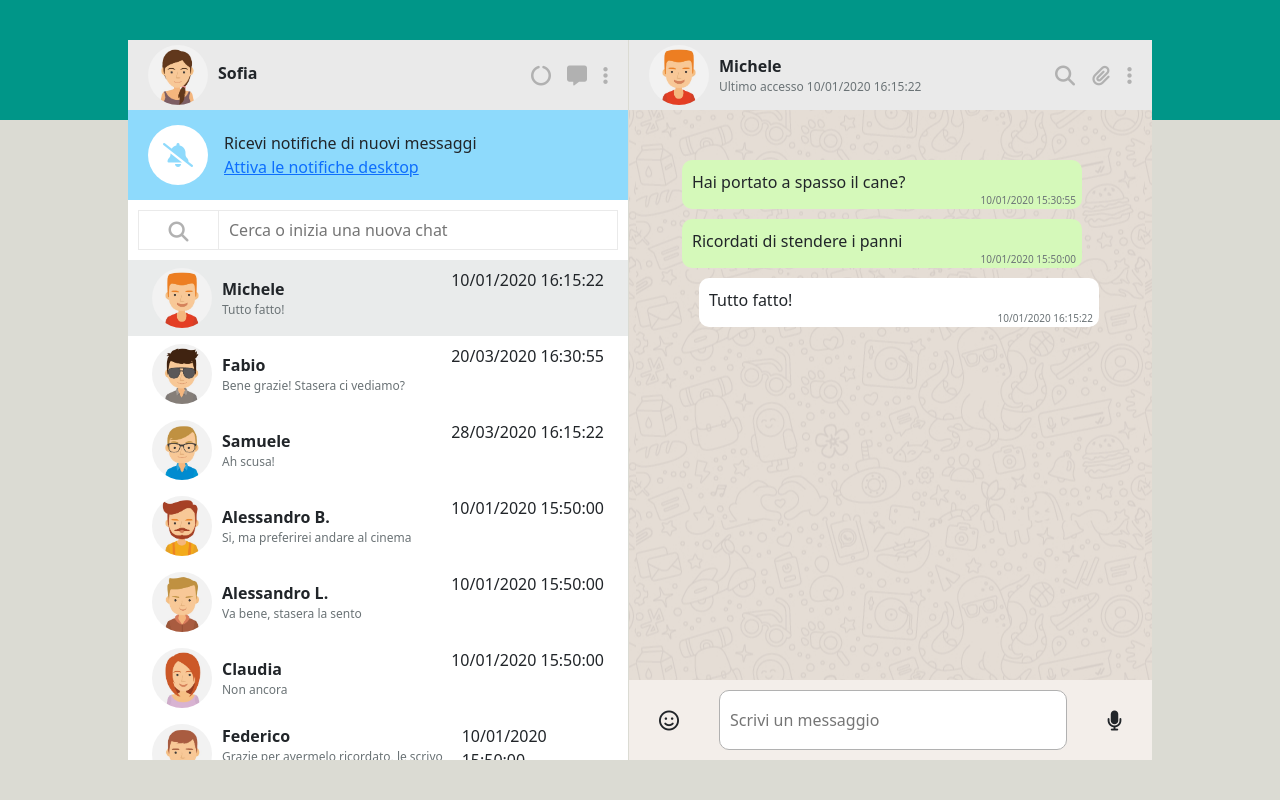
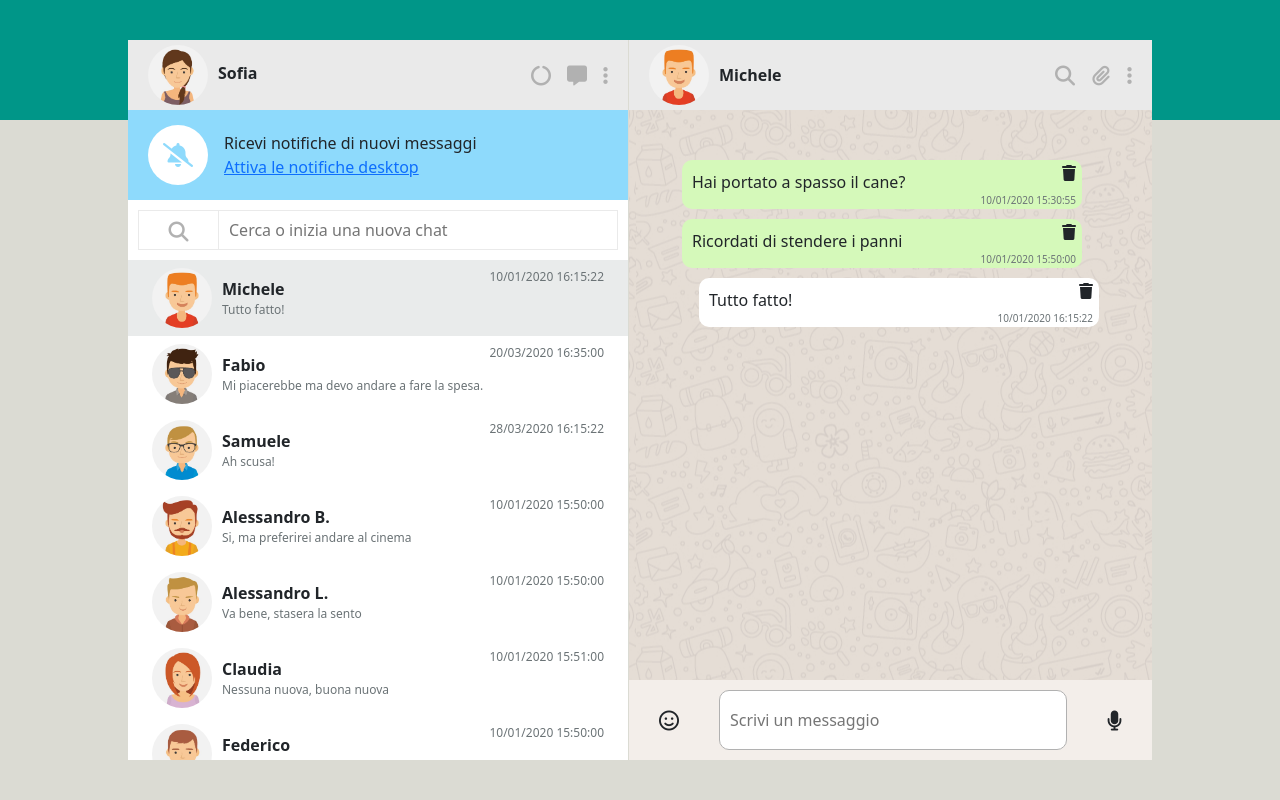
Before and after one commit to LuisGonzalez27/vue-boolzapp, a plain HTML site: page index.html in a window 1280 px wide. Drawn offline with nearby package versions, Linux system fonts and the light colour scheme.

Commit message:
Milestone 5 test 1

```diff
--- a/css/style.css
+++ b/css/style.css
@@ -135,6 +135,11 @@ body{
     font-size: 10px;
     color: #6B7376;
 }
+.msg-delete{
+    position: absolute;
+    right: 6px;
+    top: 1px;
+}
 .sent{
     align-self: flex-end;
     background-color: var(--msg-send);
--- a/index.html
+++ b/index.html
@@ -58,11 +58,13 @@
                                 <img :src="`./img/avatar${object.avatar}.jpg`" :alt="object.name" class="profile-user">
                                 <div>
                                     <div class="fw-semibold">{{object.name}}</div>
-                                    <div class="last-msg-box">{{printLastMsg(object).message}}</div>
+                                    <div class="last-msg-box" v-if="object.messages.length > 0">
+                                        {{object.messages[object.messages.length -1].message}}
+                                    </div>
                                 </div>
                             </div>
-                            <div>
-                                {{printLastMsg(object).date}}
+                            <div class="last-msg-box" v-if="object.messages.length > 0">
+                                {{object.messages[object.messages.length -1].date}}
                             </div>
                         </div>
                     </li>
@@ -81,9 +83,9 @@
                         <div class="fw-semibold">
                             {{contacts[activeIndex].name}}
                         </div>
-                        <div class="last-msg-box">
+                        <!-- <div class="last-msg-box">
                             Ultimo accesso {{printLastLogin(contacts ,activeIndex).date}}
-                        </div>
+                        </div> -->
                     </div>
                 </div>
                 <div class="d-flex nav-icons">
@@ -98,6 +100,9 @@
                 :class="object.status == 'sent' ? 'sent' : 'received'">
                     {{object.message}}
                     <span class="msg-date">{{object.date}}</span>
+                    <span class="msg-delete" @click="deleteMsg(index)">
+                        <i class="fa-solid fa-trash"></i>
+                    </span>
                 </div>
             </div>
             <!-- Input box -->
--- a/js/script.js
+++ b/js/script.js
@@ -221,6 +221,9 @@ createApp({
              });
              return lastLogin[lastLogin.length -1];
         },
+        deleteMsg(i){
+            this.contacts[this.activeIndex].messages.splice(i, 1);
+        },
     },
     computed: {
         filteredContacts(){
```
